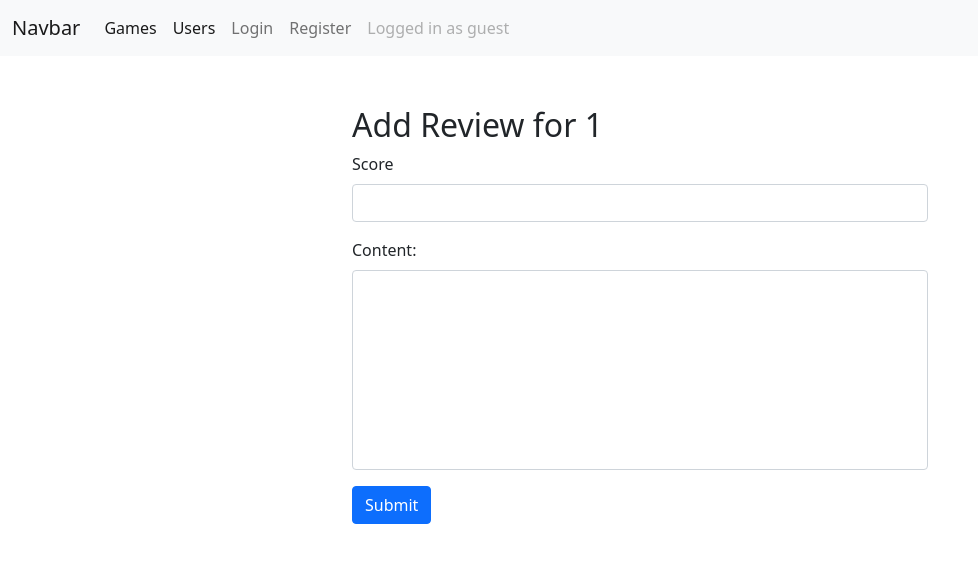
After one commit to Krzys01k/BD2021-gamedb-neo4j, a Flask app: page /add_opinion/1 in a window 1280 px wide. The commit adds this page. Shown: the top 563 px of the page, without its empty margins (0-978 px from the left). Run offline with Flask 2, Linux system fonts and the light colour scheme.

Commit message:
dodawanie opinii - formularz

```diff
--- /dev/null
+++ b/FlaskApp/Templates/add_opinion.html
@@ -0,0 +1,18 @@
+{%extends "base.html"%}
+
+{%block content%}
+<div class="container" style="margin:50px auto; width:600px; ">
+    <h2>Add Review for {{game_title}}</h2>
+    <form action = "/add_opinion/{{game_title}}" method = "POST">
+      <div class="mb-3">
+        <label for="InputScore" class="form-label" >Score</label>
+        <input class="form-control" id="InputScore" name="score" type="number" min="0" max="100">
+      </div>
+      <div class="mb-3">
+        <label for="InputContent" class="form-label" >Content:</label>
+        <input type="text" class="form-control" id="InputContent" name = "content" style="height: 200px">
+      </div>
+      <button type="submit" class="btn btn-primary">Submit</button>
+    </form>
+</div>
+{%endblock%}
--- a/FlaskApp/Templates/game_details.html
+++ b/FlaskApp/Templates/game_details.html
@@ -2,7 +2,9 @@
 
 {%block content%}
 
-<a href="/games"><h1>Go back</h1></a>
+<a href="/games" class="btn btn-dark" style="width = 100px; margin: 10px 10px 10px 33px">Go back</a>
+<a href="/add_opinion/{{game.title}}" class="btn btn-dark" style="width = 100px; margin: 10px">Add Opinion</a>
+
 <div style="margin: 0 20px" class="row">
     <div class="col-sm-6">
       <div class="card">
--- a/FlaskApp/app.py
+++ b/FlaskApp/app.py
@@ -77,7 +77,7 @@ def add_review_to_db(author_name, game_title, score, content):
             """
             match (u:User{name:'%s'}), (g:Game{title:'%s'})
             where not (u)-[:WROTE]->()-[:ADDRESSES]->(g)
-            merge (u)-[f:WROTE]->(r:Review{score:%i, content:'%s'})-[f2:ADDRESSES]->(g)
+            merge (u)-[f:WROTE]->(r:Review{score:%s, content:'%s'})-[f2:ADDRESSES]->(g)
             return f, f2, u, g, r
             """ % (author_name, game_title, score, content)
         )
@@ -100,6 +100,16 @@ def game_details(game_title):
     game = get_game(game_title)
 
     return render_template("game_details.html", name=name, game=game)
+
+
+@app.route('/add_opinion/<game_title>', methods=['POST', 'GET'])
+def add_opinion_form(game_title):
+    global name
+    if request.method == 'POST':
+        add_review_to_db(name, game_title, request.form.get('score'), request.form.get('content'))
+        return redirect(url_for('game_details', game_title=game_title, message="Review added"))
+
+    return render_template("add_opinion.html", name=name, game_title=game_title)
 
 
 
```
